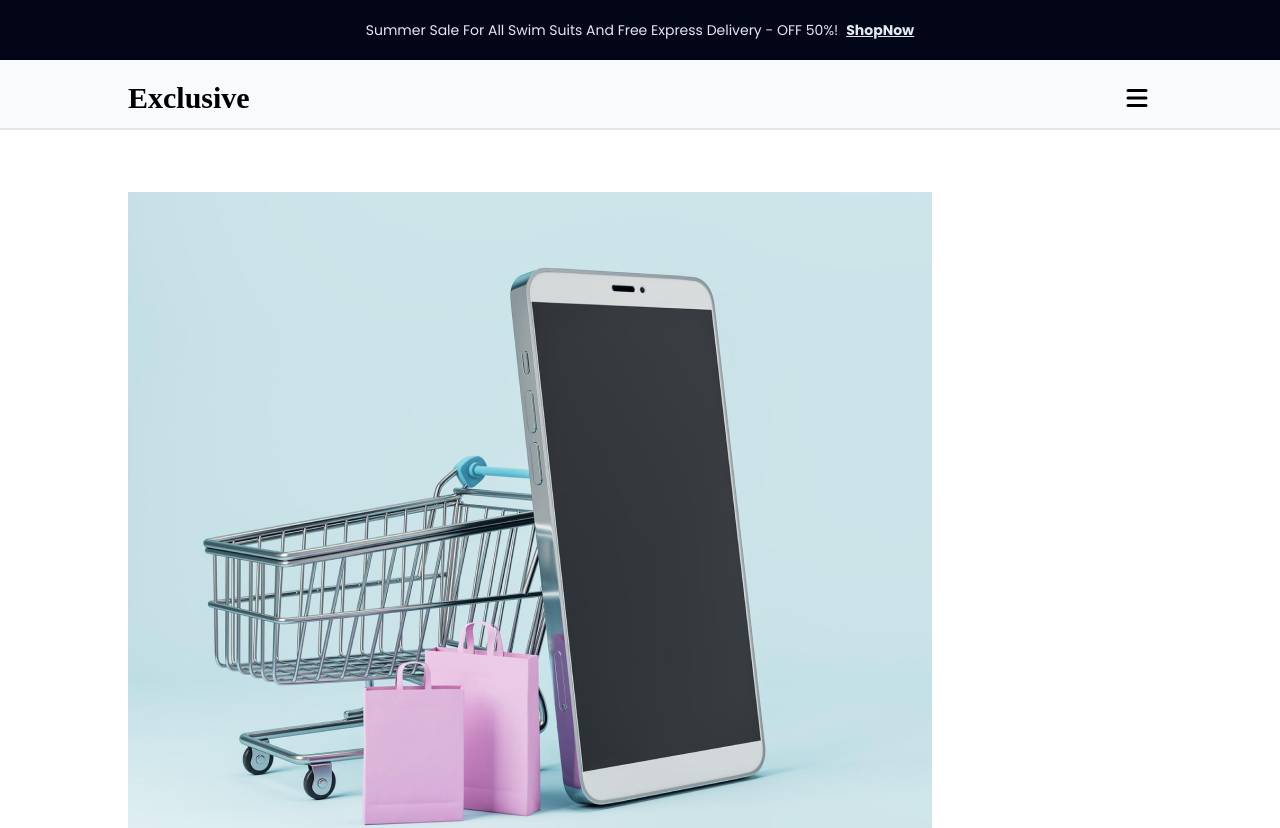
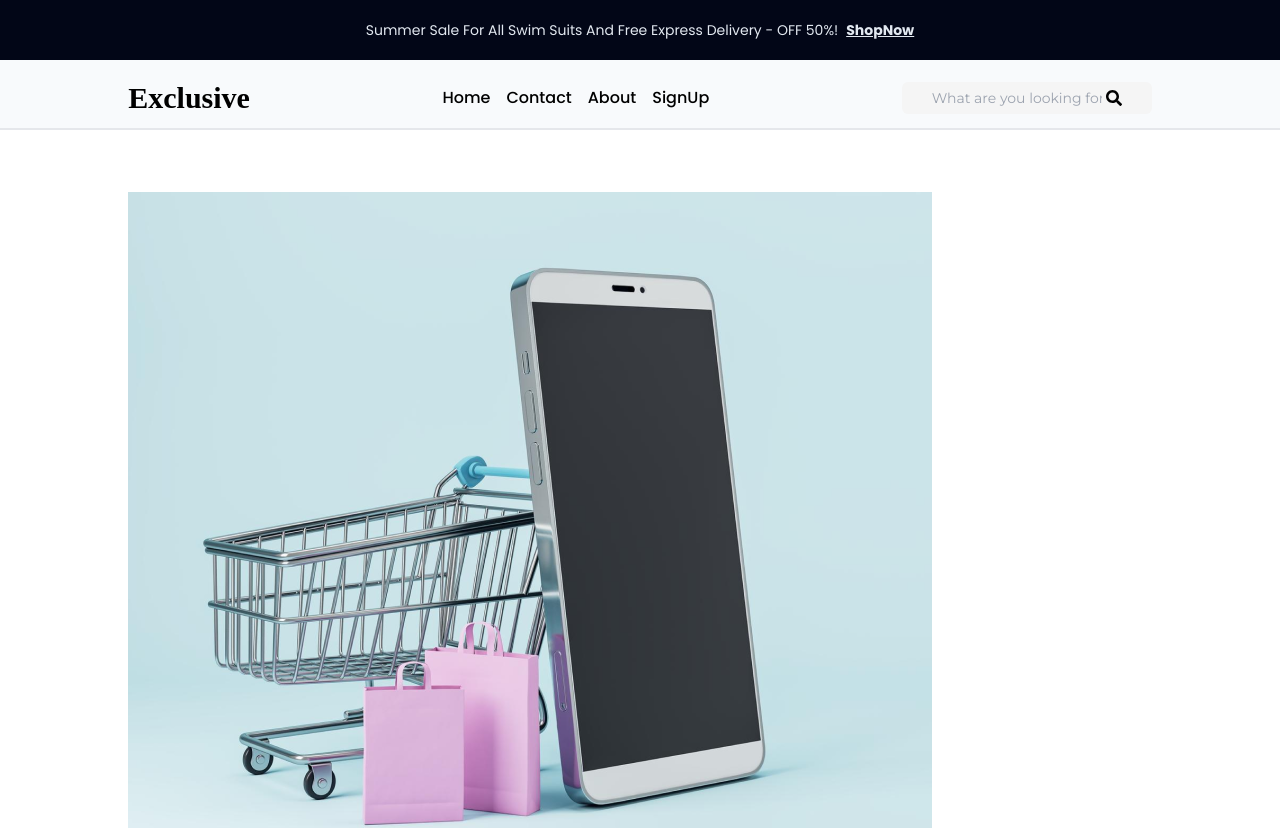
Before and after one commit to Iyanu1396/exclusive-ecommerce-store, a React (Vite) app: page / in a window 1280 px wide. Shown: the top 828 px of the page. Built offline with nearby package versions, Linux system fonts and the light colour scheme; a web font is replaced by a local one.

Commit message:
changes:made navigation bar responsive

```diff
--- a/src/pages/PageNotFound.jsx
+++ b/src/pages/PageNotFound.jsx
@@ -4,7 +4,7 @@ function PageNotFound() {
 const navigate = useNavigate()
 
   return (
-    <section className="pt-[12rem] pb-[7rem] text-center flex justify-center items-center flex-col text-slate-950">
+    <section className="pt-[12rem]  pb-[7rem] text-center flex justify-center items-center flex-col text-slate-950">
         <div className=" w-[80%]">
 
               <h1 className="font-inter font-semibold text-6xl">404 Not Found</h1>
--- a/src/ui/NavBar.jsx
+++ b/src/ui/NavBar.jsx
@@ -8,31 +8,36 @@ import TopHeader from "./TopHeader";
 function NavBar() {
   const [navOpen, setNavOpen] = useState(true);
   return (
-    <div className="fixed w-full bg-slate-50">
+    <div className="fixed w-full border-b-2 bg-slate-50">
       <TopHeader />
+
+      <div className="m-auto w-[80%] md:w-[95%]">
         <nav
-        className={`border-b-2 pb-3 pt-5 text-center ${!navOpen ? "h-[100vh]" : ""}`}
+          className={`pb-3 pt-5 text-center ${!navOpen ? "h-[100vh]" : ""} md:flex md:h-full md:items-center md:justify-around`}
         >
-        <div className="m-auto flex w-[80%] justify-between">
+          <div className="flex justify-between">
             <Logo />
             <button
-            className="text-3xl"
+              className="text-3xl md:hidden"
               onClick={() => setNavOpen((isOpen) => !isOpen)}
             >
               {navOpen ? <HiMenu /> : <IoCloseSharp />}
             </button>
           </div>
 
-        <div className={`${navOpen ? "hidden" : ""} font-inter`}>
-          <ul className="flex flex-col space-y-6 pt-8 font-medium">
+          <div className={`${navOpen ? "hidden" : ""} font-inter md:block`}>
+            <ul className="flex flex-col items-center justify-center space-y-6 pt-8 font-medium md:flex-row md:space-x-4 md:space-y-0 md:pt-0">
               <button className="hover:underline">Home</button>
               <button className="hover:underline">Contact</button>
               <button className="hover:underline">About</button>
               <button className="hover:underline">SignUp</button>
-            <SearchBox />
             </ul>
           </div>
+          <div className={`${navOpen ? "hidden" : ""} md:flex mt-4 md:mt-0`}>
+            <SearchBox />
+          </div>
         </nav>
+      </div>
     </div>
   );
 }
```
Lines whose indentation alone changed are shown as unchanged.
